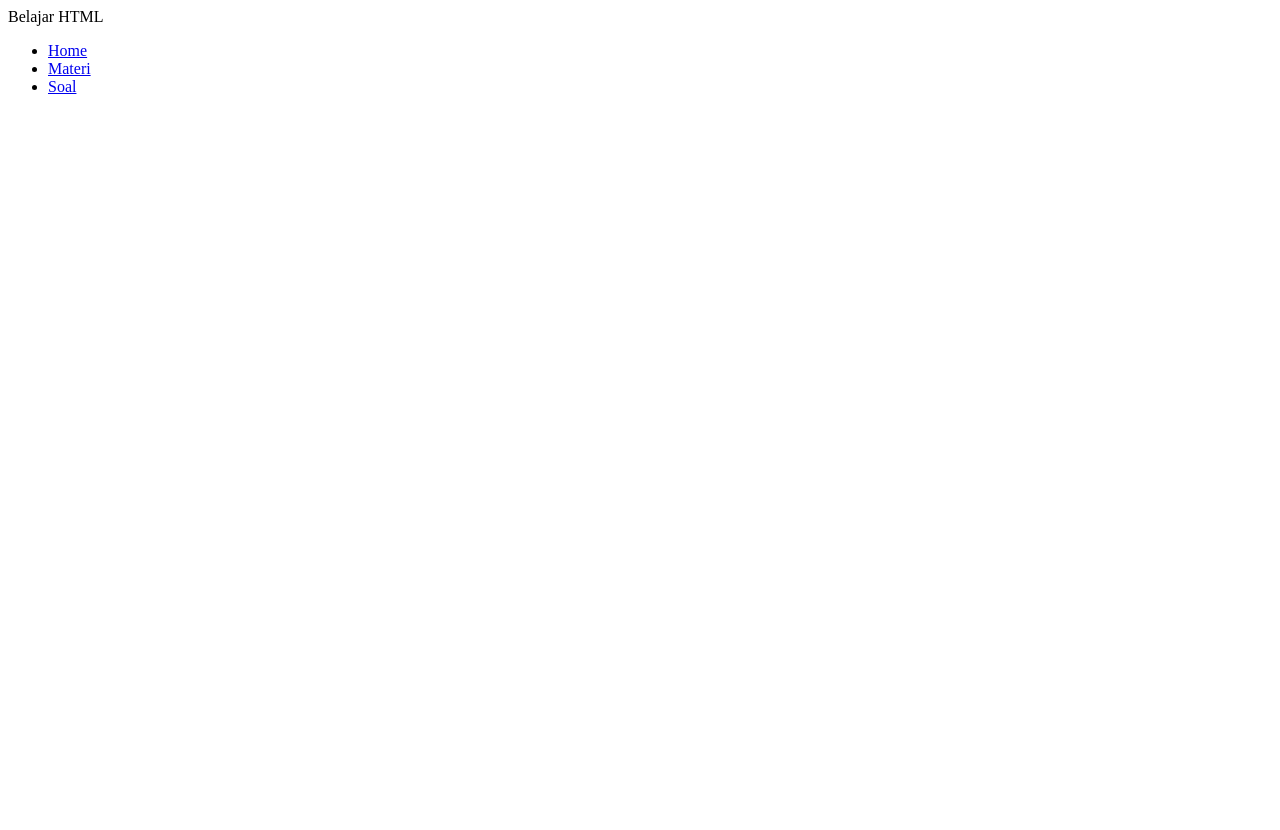
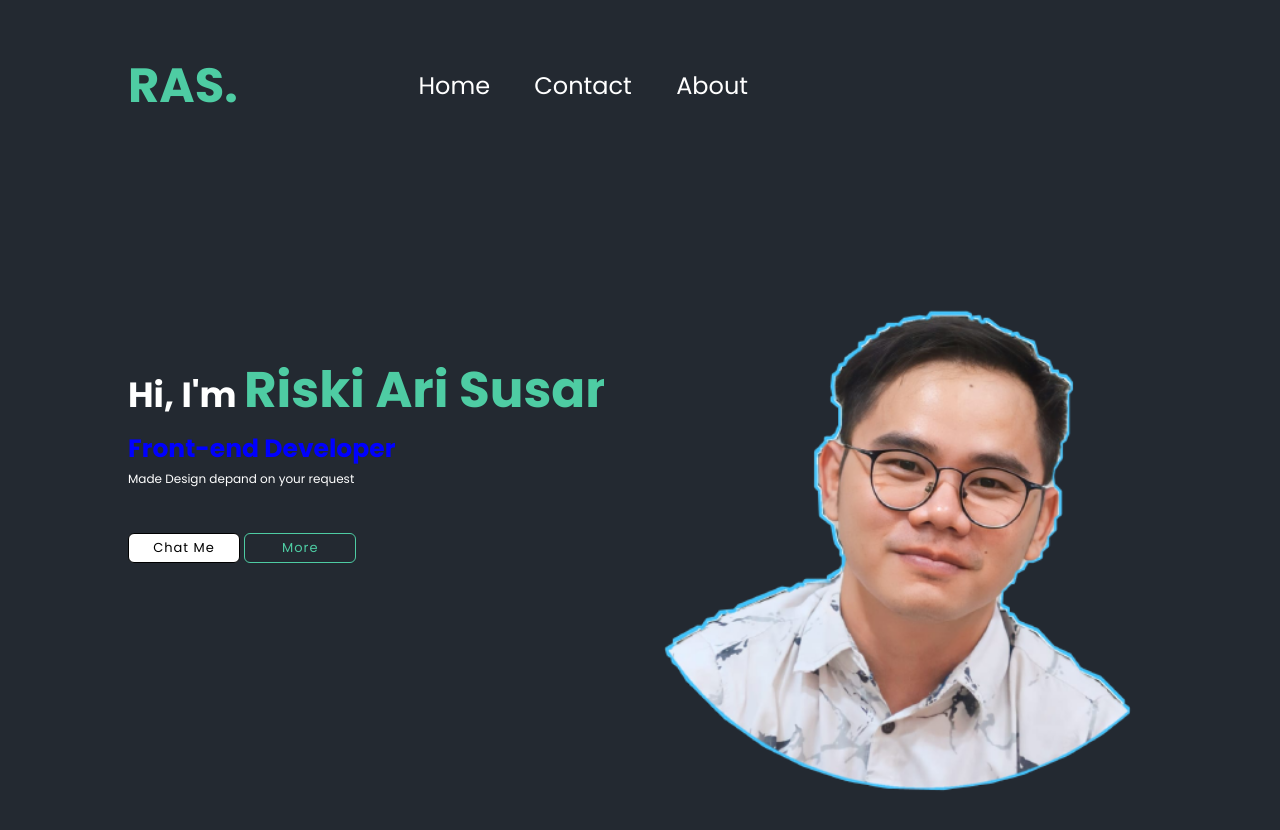
Before and after one commit to Riskiari14/Bootcamp-G04, a plain HTML site: page Index.html in a window 1280 px wide. Before the commit the page ends 800 px from the top, so only its background shows below. Drawn offline with Linux system fonts and the light colour scheme.

Commit message:
portofolio

```diff
--- a/Index.html
+++ b/Index.html
@@ -3,14 +3,37 @@
   <head>
     <meta charset="UTF-8" />
     <meta name="viewport" content="width=device-width, initial-scale=1.0" />
-    <title>Latihan HTML</title>
+    <title>Riskiarisusanto.com</title>
+
+    <link rel="stylesheet" href="styles.css" />
   </head>
   <body>
-    <div class="menu">Belajar HTML</div>
-    <ul>
-      <li><a href="#">Home</a></li>
-      <li><a href="Materi.html">Materi</a></li>
-      <li><a href="Soal.html">Soal</a></li>
-    </ul>
+    <header class="header">
+      <nav>
+        <h2 class="logo">RAS.</h2>
+        <ul>
+          <li><a href="#">Home</a></li>
+          <li><a href="contact.html">Contact</a></li>
+          <li><a href="#">About</a></li>
+        </ul>
+      </nav>
+    </header>
+
+    <section class="home">
+      <div class="home-content">
+        <h1>Hi, I'm <span class="Name">Riski Ari Susanto</span></h1>
+        <h3>Front-end Developer</h3>
+        <p>Made <span>Design depand on your request</span></p>
+        <div class="button-box">
+          <a href="#" class="chatme">Chat Me</a>
+          <a href="#" class="more">More</a>
+        </div>
+
+        <div class="images">
+          <img src="asset/blob.svg" class="blob" />
+          <img src="asset/photo.png" class="photo" />
+        </div>
+      </div>
+    </section>
   </body>
 </html>
--- /dev/null
+++ b/styles.css
@@ -0,0 +1,132 @@
+@import url("https://fonts.googleapis.com/css2?family=Inter:wght@300;500;700&family=Poppins:wght@100;300;400;700&family=Ubuntu:wght@400;500;700&display=swap");
+
+* {
+  padding: 0;
+  margin: 0;
+  box-sizing: border-box;
+  font-family: "Poppins", sans-serif;
+  text-decoration: none;
+  background-color: #232931;
+  color: white;
+}
+
+.header {
+  height: 58px;
+  width: 100%;
+}
+
+nav {
+  display: flex;
+  align-items: center;
+  justify-content: space-between;
+  padding-top: 48px;
+  padding-left: 10%;
+  padding-right: 40%;
+}
+
+.logo {
+  color: #4ecca3;
+  font-size: 48px;
+  font-weight: 700;
+}
+
+nav ul li {
+  list-style-type: none;
+  display: inline-block;
+  padding: 20px;
+  font-size: 24px;
+}
+
+nav ul li :hover {
+  color: blue;
+}
+
+.home {
+  height: 100vh;
+  display: flex;
+  align-items: center;
+  padding: 10%;
+}
+
+.images {
+  width: 40%;
+  height: 80%;
+  position: absolute;
+  bottom: 0;
+  right: 100px;
+}
+
+.images img {
+  height: 100%;
+  position: absolute;
+  left: 50%;
+  bottom: 0;
+  transform: translateX(-50%);
+  transition: bottom 1s, left 1s;
+}
+.images .photo {
+  mix-blend-mode: ;
+  background-color: transparent;
+}
+
+.home-content h1 {
+  font-size: 35px;
+}
+
+.Name {
+  color: #4ecca3;
+  font-size: 50px;
+}
+
+.home-content h3 {
+  font-size: 25px;
+  color: blue;
+  margin: 2px 0;
+}
+
+p {
+  font-size: 12px;
+  margin: 2px 0 45px;
+}
+
+.home .home-content .button-box {
+  width: 230px;
+  height: 30px;
+}
+
+.chatme {
+  background-color: white;
+  color: black;
+  display: inline-flex;
+  width: 112px;
+  height: 100%;
+  border: 1px solid;
+  border-radius: 6px;
+  text-decoration: none;
+  letter-spacing: 1px;
+  font-weight: 500;
+  font-size: 13px;
+  align-items: center;
+  justify-content: center;
+}
+
+.more {
+  display: inline-flex;
+  width: 112px;
+  height: 100%;
+  background-color: transparent;
+  color: #4ecca3;
+  border: 1px solid #4ecca3;
+  border-radius: 6px;
+  text-decoration: none;
+  letter-spacing: 1px;
+  font-weight: 500;
+  font-size: 13px;
+  align-items: center;
+  justify-content: center;
+}
+.button-box :hover {
+  background-color: #4ecca3;
+  transition: 0.3s;
+  color: black;
+}
```
Also changed, not shown: Materi.html (+9 -1 lines), Soal.html (+9 -1 lines), contact.html (added, +47 -0 lines), form.html (added, +16 -0 lines), home.html (added, +17 -0 lines), asset/blob.svg (added), asset/photo.png (added), asset/profile.jpeg (added).
